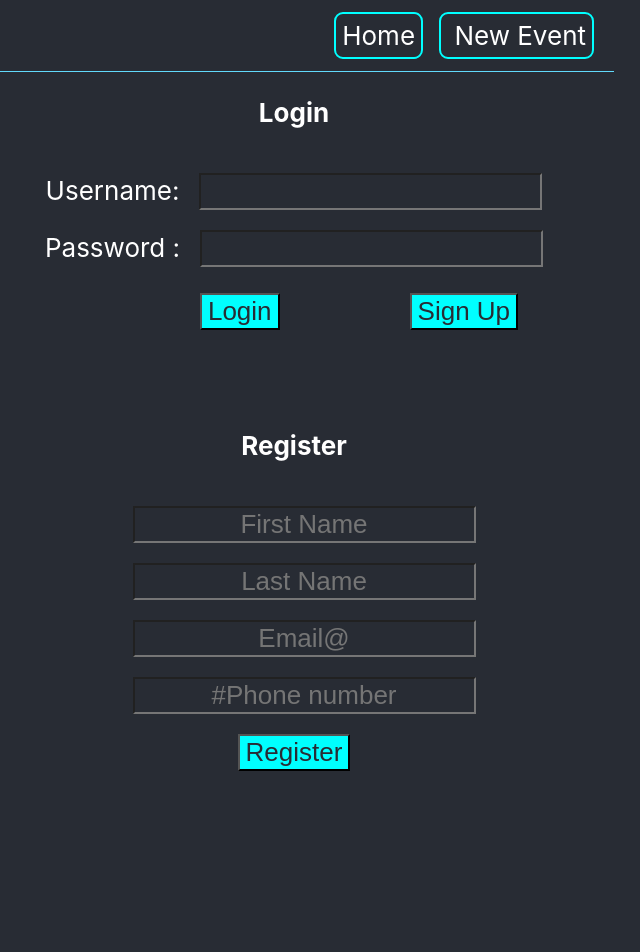
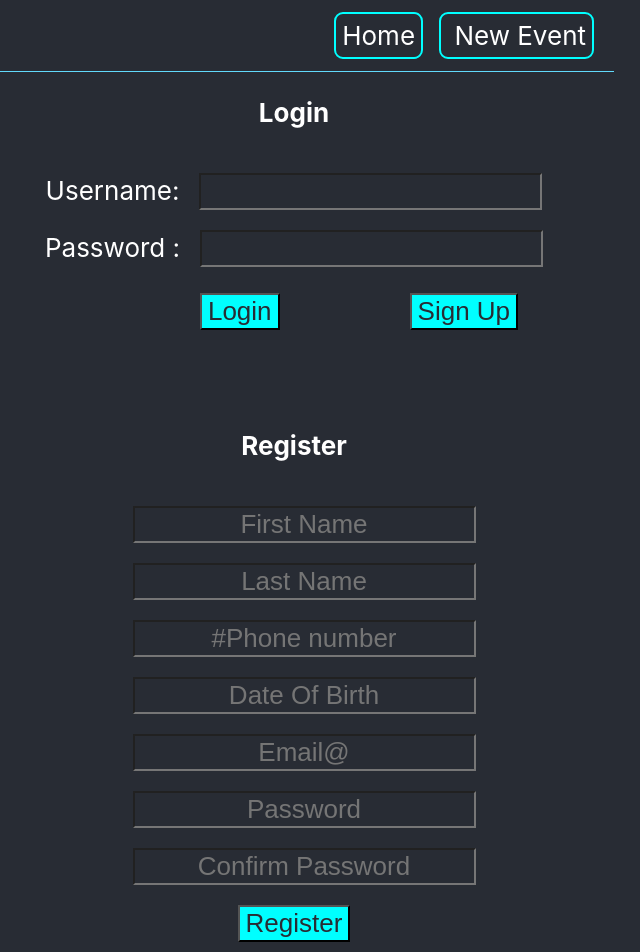
Before and after one commit to Yafet2557/Event-Planner, a React (Create React App) app in the folder frontend/: page / in a window 1280 px wide. Shown: the top 952 px of the page, without its empty margins (346-986 px from the left). Before the commit the page ends 800 px from the top, so only its background shows below. Built offline with nearby package versions, Linux system fonts and the light colour scheme; no server answers.

Commit message:
added more fields.

```diff
--- a/frontend/src/Register.js
+++ b/frontend/src/Register.js
@@ -7,14 +7,19 @@ const Register = () => {
     <div className="register">
       <h2>Register</h2>
       <form>
-        <input type="text" placeholder="First Name" />
+        <input type="text" placeholder="First Name" required/>
         <br/>
-        <input type="text" placeholder="Last Name" />
+        <input type="text" placeholder="Last Name" required/>
         <br/>
-        <input type="text" placeholder="Email@" />
+        <input type="text" placeholder="#Phone number" required/>
         <br/>
-        <input type="text" placeholder="#Phone number" />
+        <input type="text" placeholder="Date Of Birth" required/>
         <br/>
+        <input type="email" placeholder="Email@" required/>
+        <br/>
+        <input type="password" placeholder="Password" required/>
+        <br/>
+        <input type="password" placeholder="Confirm Password" required/>
       </form>
 
       <button type="submit">Register</button>
```
